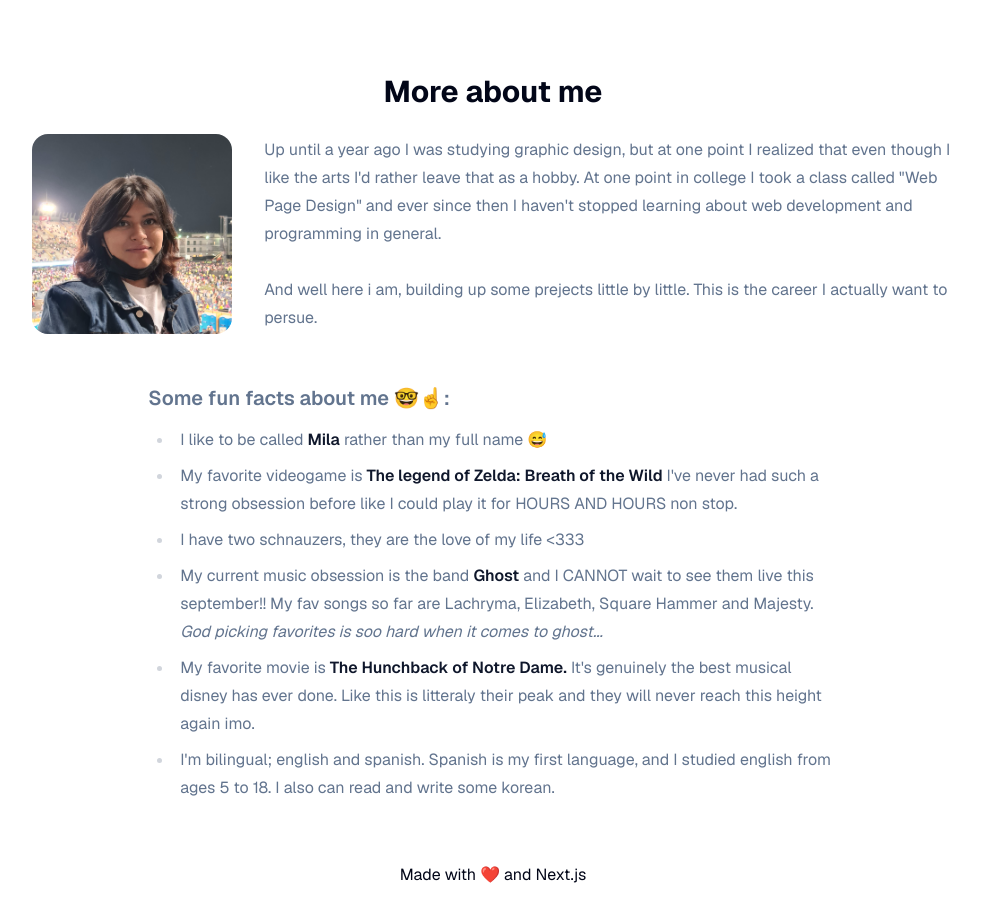
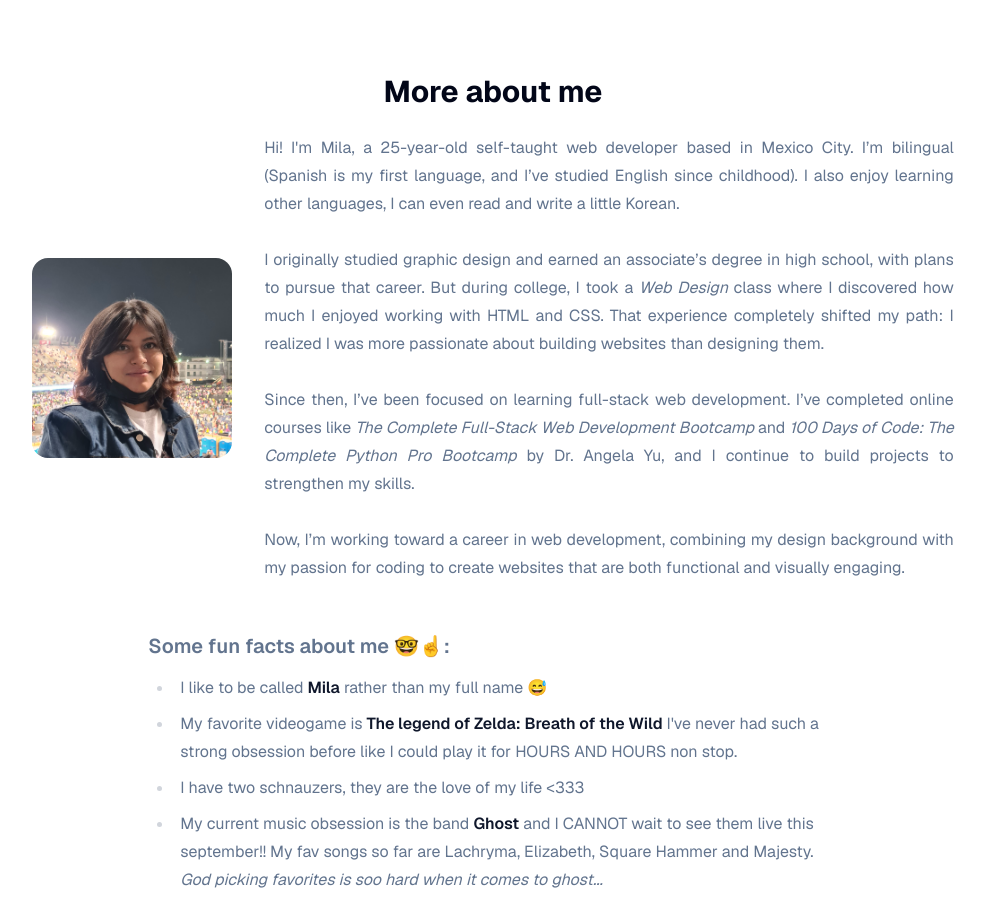
Before and after one commit to milarr65/portfolio, a Next.js app: page /en in a window 1280 px wide. Shown: the part 2640-3547 px from the top of the page, without its empty margins (147-1133 px from the left). Built offline with nearby package versions, Linux system fonts and the light colour scheme.

Commit message:
Refactor: Rewrite content for better readability and flow

```diff
--- a/src/components/more.tsx
+++ b/src/components/more.tsx
@@ -16,17 +16,31 @@ export default function MoreAbout() {
 					className="rounded-2xl z-20 -hue-rotate-10"
 				/>
 
-				<div className="prose text-muted-foreground">
+				<div className="prose text-muted-foreground text-justify">
 					<p>
-						Up until a year ago I was studying graphic design, but at one point
-						I realized that even though I like the arts I'd rather leave that as
-						a hobby. At one point in college I took a class called "Web Page
-						Design" and ever since then I haven't stopped learning about web
-						development and programming in general.
+						Hi! I'm Mila, a 25-year-old self-taught web developer based in
+						Mexico City. I’m bilingual (Spanish is my first language, and I’ve
+						studied English since childhood). I also enjoy learning other
+						languages, I can even read and write a little Korean.
+						<br />
+						<br />I originally studied graphic design and earned an associate’s
+						degree in high school, with plans to pursue that career. But during
+						college, I took a <em>Web Design</em> class where I discovered how
+						much I enjoyed working with HTML and CSS. That experience completely
+						shifted my path: I realized I was more passionate about building
+						websites than designing them.
 						<br />
 						<br />
-						And well here i am, building up some prejects little by little. This
-						is the career I actually want to persue.
+						Since then, I’ve been focused on learning full-stack web
+						development. I’ve completed online courses like{" "}
+						<em>The Complete Full-Stack Web Development Bootcamp</em> and{" "}
+						<em>100 Days of Code: The Complete Python Pro Bootcamp</em> by Dr.
+						Angela Yu, and I continue to build projects to strengthen my skills.
+						<br />
+						<br />
+						Now, I’m working toward a career in web development, combining my
+						design background with my passion for coding to create websites that
+						are both functional and visually engaging.
 					</p>
 				</div>
 			</div>
```
